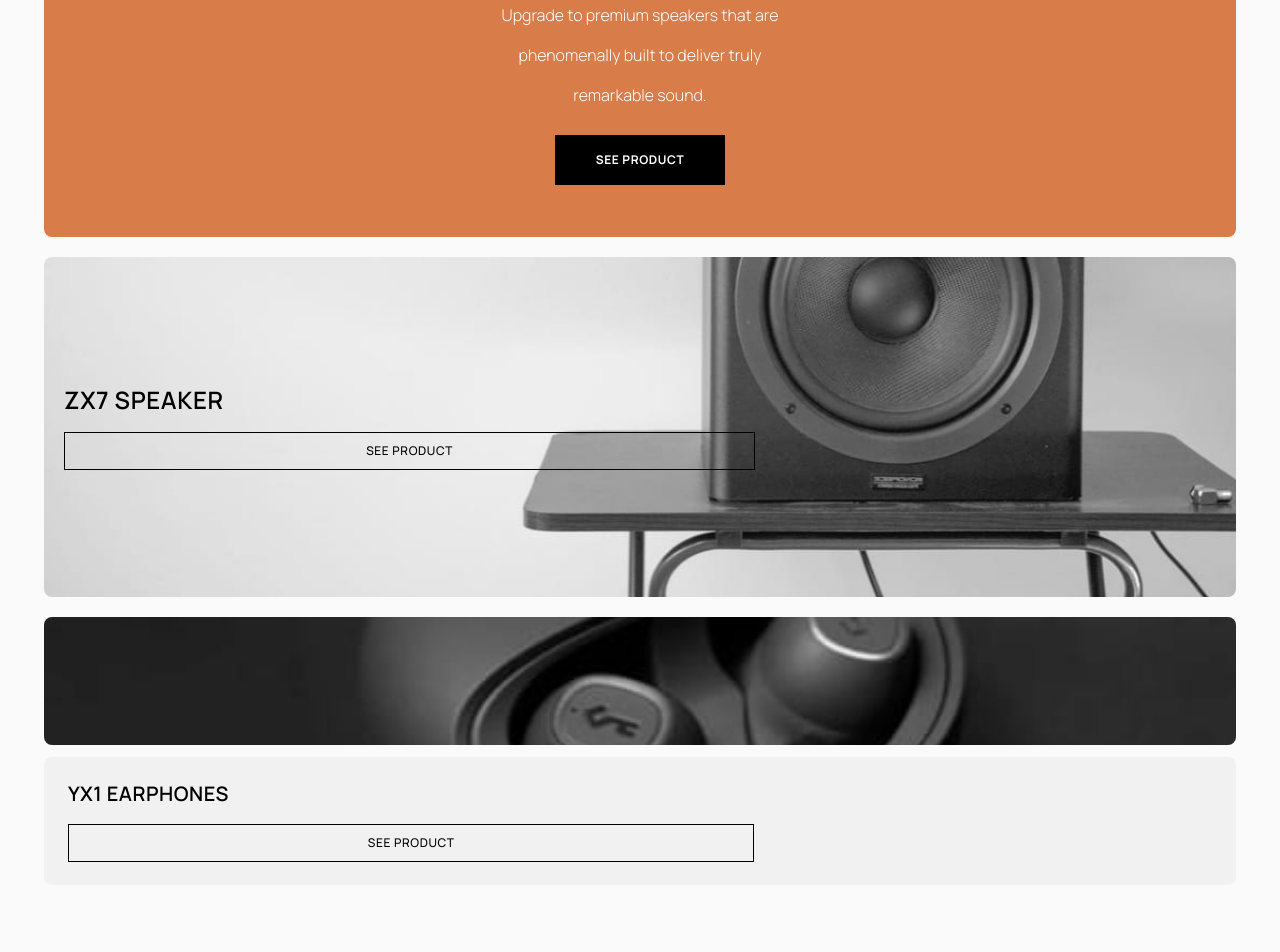
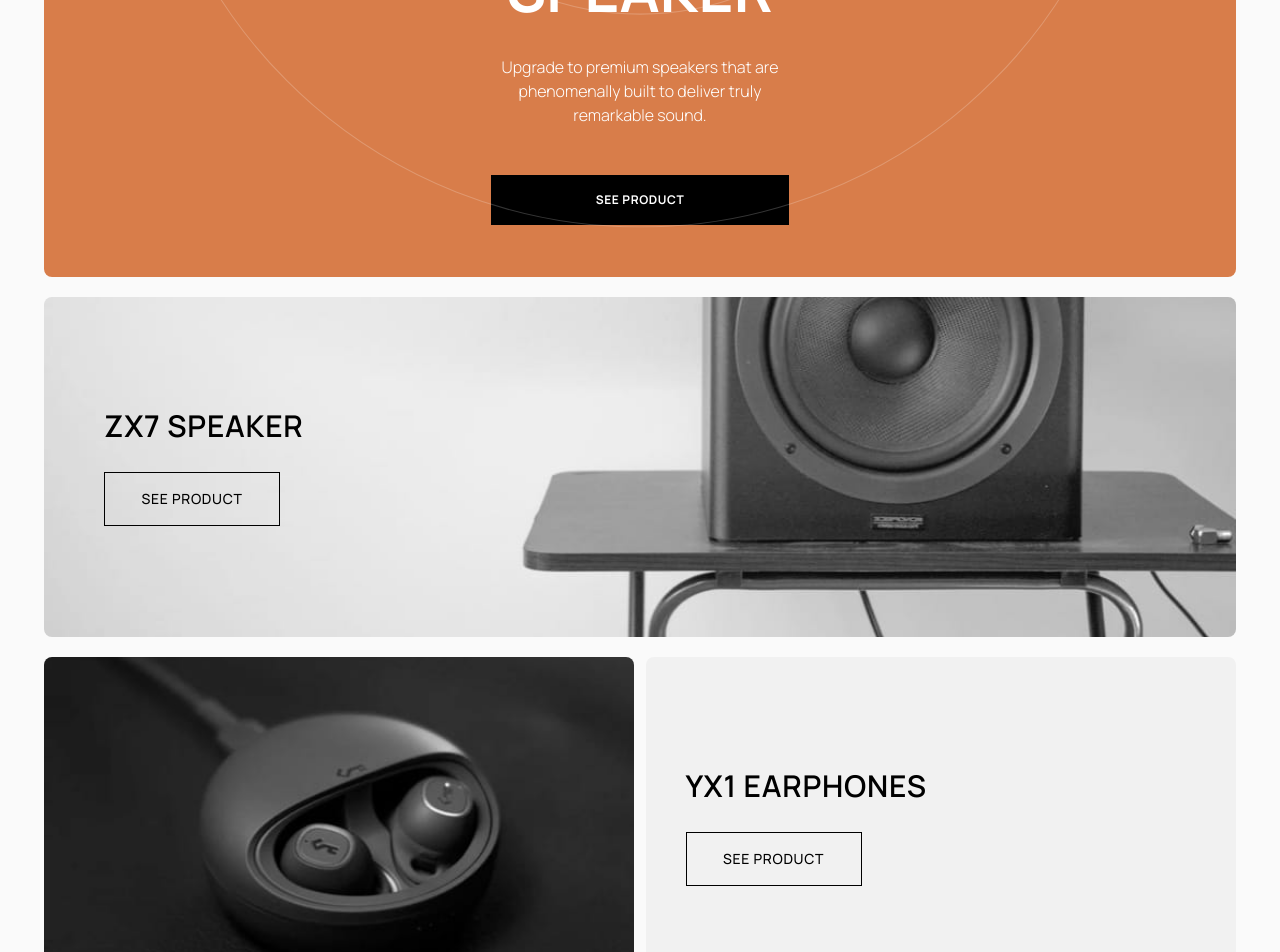
Before and after one commit to Dotjos/audiophile-ecommerce, a Next.js app: page / in a window 1280 px wide. Shown: the part 1420-2372 px from the top of the page. Built offline with nearby package versions, Linux system fonts and the light colour scheme.

Commit message:
ui-tabletView-HomePage-Done

```diff
--- a/src/app/Components.tsx
+++ b/src/app/Components.tsx
@@ -123,27 +123,29 @@ export const ToShowComponent: FC<ToShowComponentProps> = ({ text, imgPath,basePa
 }
 
 export function Footer(){
-  return(<footer className= 'text-center px-5 pb-5 lg:px-30 bg-PureBlack-100 text-WhiteSmoke-100'>
-          <span className='block ml-auto mr-auto mb-7 md:ml-0 md:h-1 bg-BurntSienna-100 w-16 h-0.5'></span>
+  return(<footer className='text-center px-5 pb-5 md:pb-8 md:px-10 lg:px-30 border bg-PureBlack-100 text-WhiteSmoke-100'>
+          <span className='block ml-auto mr-auto mb-7 md:ml-0 md:h-1 bg-BurntSienna-100 w-16 md:w-20 h-0.5'></span>
 
           <div className='lg:flex lg:mt-15 lg:items-center lg:justify-between'>
           <h1 className='font-black mb-7 lg:mb-0 md:text-xl md:text-left'>audiophile</h1>
-          <NavLink/>
+          <NavLink className='md:flex md:flex-row'/>
           </div>
 
           <div className='lg:flex lg:justify-between lg:mb-5'>
 
-            <div className='lg:w-1/2 '>
-              <p className='text-xs md:text-lg lg:text-sm text-Gray-200 md:leading-8 md:text-left lg:mb-10 my-8'>Audiophile is an all in one stop to fulfill your audio needs. We're a small team of music lovers
+            <div className='lg:w-1/2'>
+              <p className='text-xs md:text-sm lg:text-sm text-Gray-200 md:leading-6 md:text-left lg:mb-10 my-8'>Audiophile is an all in one stop to fulfill your audio needs. We're a small team of music lovers
               and sound specialists who are devoted to helping you get the most out of personal audio. Come and
                visit our demo facility - we’re open 7 days a week.
               </p>
-              <p className='mb-5 md:mb-0 text-xs text-Gray-200 md:text-lg lg:text-sm lg:text-left md:text-Gray-200'>Copyright 2021. All Rights Reserved</p>
+              <div>
+
+              </div>
             </div>
 
-
-          <div className='text-xs md:flex items-center md:justify-between'>
-            <ul>
+          <div className='flex flex-col gap-4 md:flex-row md:justify-between'>
+            <p className='mb-5 md:mb-0 text-xs text-Gray-200 md:text-sm lg:text-left md:text-Gray-200'>Copyright 2021. All Rights Reserved</p>
+            <ul className='text-xs md:flex items-center '>
               <li className='inline-block mx-2'>
                 <Image
                   src={"/assets/shared/desktop/icon-facebook.svg"}
@@ -172,9 +174,9 @@ export function Footer(){
                 />
               </li>
             </ul>
+          </div>
 
 
-            </div>
           </div>
 
         </footer>)
@@ -182,7 +184,7 @@ export function Footer(){
 
 export function AudioGearSection() {
   return (
-    <section className="min-h-screen mb-13 text-center flex flex-col gap-6 justify-around">
+    <section className="min-h-screen mb-13 text-center md:items-center md:gap-12 flex flex-col gap-6 justify-around">
     <picture className="w-full h-full rounded-lg">
       <source
         media="(min-width: 1024px)"
@@ -202,7 +204,7 @@ export function AudioGearSection() {
       />
     </picture>
 
-    <div className='md:w-3/4 flex flex-col items-center w-full gap-6'>
+    <div className='md:w-3/4 flex flex-col items-center w-full gap-6 md:gap-8'>
     <h1 className="font-bold w-3/4 text-xl md:w-4/5 md:text-3xl"> BRINGING YOU THE  <span className="text-BurntSienna-100">BEST</span> AUDIO GEAR</h1>
       <p className="text-xs md:text-sm md:leading-6 leading-5 text-center text-Gray-200">  Located at the heart of New York City, Audiophile is the premier store for high end headphones, earphones, speakers, and audio accessories.
         We have a large showroom and luxury demonstration rooms available for you to browse and experience a wide range of our products. Stop by our store to meet some
@@ -217,7 +219,7 @@ export function AudioGearSection() {
 
 export function NavSection(){
   return(
-    <section className="flex gap-y-13 my-5 lg:px-30 flex-col md:flex-row md:gap-x-6 md:justify-between">
+    <section className="flex gap-y-13 my-5 lg:px-30 flex-col md:flex-row md:gap-x-6 md:justify-between md:mb-20">
               <ToShowComponent text="HEADPHONES" className='' imgPath="/assets/shared/desktop/image-category-thumbnail-headphones.png"/>
               <ToShowComponent text="SPEAKERS" className=''  imgPath="/assets/shared/desktop/image-category-thumbnail-speakers.png"/>
               <ToShowComponent text="EARPHONES" className='' imgPath="/assets/shared/desktop/image-category-thumbnail-earphones.png"/>
--- a/src/app/ScrollLockProvider.tsx
+++ b/src/app/ScrollLockProvider.tsx
@@ -53,7 +53,7 @@ return (
       {menuIsOpen && <Menu isOpen={menuIsOpen} onClose={closeMenu}/>}
       {cartIsOpen && <Cart/>}
       {children}
-    <div className='px-4 py-7 flex flex-col gap-16'>
+    <div className='px-4 py-7 flex md:px-11 flex-col gap-16'>
      {!(homePage || checkoutPage) &&<NavSection/>}
       {!checkoutPage&&<AudioGearSection/>}
     </div>
--- a/src/app/page.tsx
+++ b/src/app/page.tsx
@@ -49,20 +49,19 @@ export default function Page() {
 </picture>
 </section>
 
-        <div className="min-h-screen my-7 relative flex flex-col bg-WhiteSmoke-100" >
+        <div className="min-h-screen my-7 md:my-0 relative flex flex-col bg-WhiteSmoke-100" >
           <div className="m-4 md:p-7">
               <NavSection/>
 
  <section className="bg-BurntSienna-100 md:w-full rounded-lg flex relative flex-col gap-7 md:gap-11 items-center h-auto overflow-hidden">
     {/* Background pattern with speaker image positioned in the center */}
 
-
 <Image
   src="/assets/home/desktop/pattern-circles.svg"
   alt="pattern-circles"
   height={400}
   width={400}
-  className="object-cover absolute left-1/2 -translate-x-1/2 -translate-y-1/7 scale-125 z-0"
+  className="object-cover absolute left-1/2 -translate-x-1/2 -translate-y-1/7 md:-translate-y-1/9 scale-125 md:scale-250 z-0"
 />
 
        {/* Speaker image centered within the circles */}
@@ -77,16 +76,16 @@ export default function Page() {
     </div>
 
     {/* Text content */ }
-    <div className="text-center px-4 md:w-1/2 text-white">
+    <div className="text-center px-4 md:w-1/2 md:px-0 md:flex md:flex-col md:items-center md:gap-7 text-white">
       <h2 className="text-2xl font-bold mb-2 md:text-6xl">ZX9<br />SPEAKER</h2>
-      <div className="text-xs text-center font-light mb-5 md:text-center leading-5  mx-auto md:text-base md:w-4/5 md:leading-10"
+      <div className="text-xs text-center font-light mb-5 md:text-center leading-5  mx-auto md:text-base md:leading-6"
       >
        <p>Upgrade to premium speakers that are</p>
        <p>phenomenally built to deliver truly</p>
        <p>remarkable sound.</p>
       </div>
     {/* Button */}
-    <Button text="SEE PRODUCT" className="md:font-bold md:py-4 mb-13 md:px-10 tracking-[1em]" variant="secondary" />
+    <Button text="SEE PRODUCT" className="md:font-bold md:py-4 md:w-1/2 mb-13 md:px-5 tracking-[1em]" variant="secondary" />
     </div>
   </section>
 
@@ -110,16 +109,16 @@ export default function Page() {
                   />
                 </picture>
 
-                <div className="z-10 inset-0 flex flex-col px-5 space-y-4 justify-center absolute">
-                <h1 className="text-2xl font-semibold md:text-2xl tracking-wide">ZX7 SPEAKER</h1>
-                <Button text="SEE PRODUCT" variant="new" className="w-3/5"/>
+                <div className="z-10 inset-0 flex flex-col px-5 md:px-15 space-y-5 md:space-y-7 justify-center absolute">
+                <h1 className="text-2xl font-semibold md:text-3xl tracking-wide">ZX7 SPEAKER</h1>
+                <Button text="SEE PRODUCT" variant="new" className="w-3/5 md:w-44 md:text-sm md:py-4"/>
                 </div>
             </section>
 
             <section>
-               <div className="flex flex-col space-y-3">
+               <div className="flex flex-col md:flex-row space-y-3 md:space-x-3">
 
-             <picture className="w-full h-32 rounded-lg">
+                <picture className="w-full md:w-1/2 md:h-85 h-32 rounded-lg">
                   <source
                     media="(min-width: 1024px)"
                     srcSet="/assets/home/desktop/image-earphones-yx1.jpg"
@@ -138,9 +137,9 @@ export default function Page() {
                   />
                 </picture>
 
-                <div className="h-32 bg-OffWhite-100 flex flex-col space-y-4 justify-center px-6 rounded-lg">
-                <h1 className="text-xl font-semibold tracking-wide">YX1 EARPHONES</h1>
-                <Button text="SEE PRODUCT" variant="new" className="w-3/5 text-sm"/>
+                <div className="h-32 md:h-85 md:w-1/2 bg-OffWhite-100 flex flex-col space-y-5 md:space-y-7 justify-center px-6 md:px-10 rounded-lg">
+                <h1 className="text-xl md:text-3xl text-PureBlack-100 font-semibold tracking-wide">YX1 EARPHONES</h1>
+                <Button text="SEE PRODUCT" variant="new" className="w-3/5 md:w-44 md:text-sm md:py-4"/>
                 </div>
                </div>
 
```
